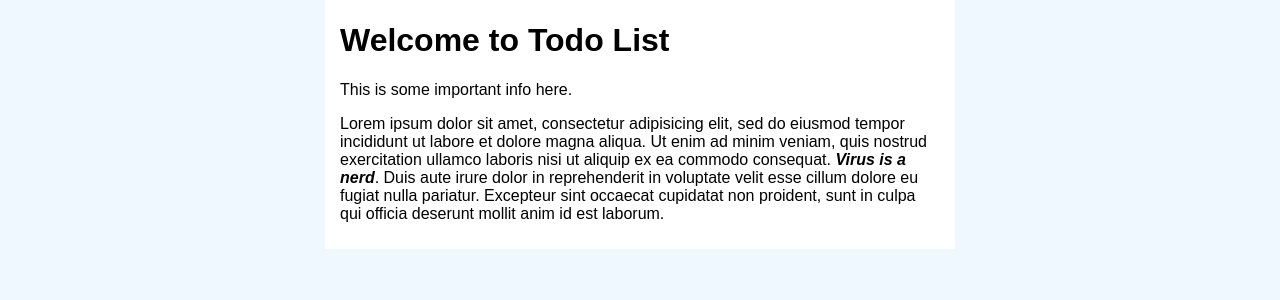
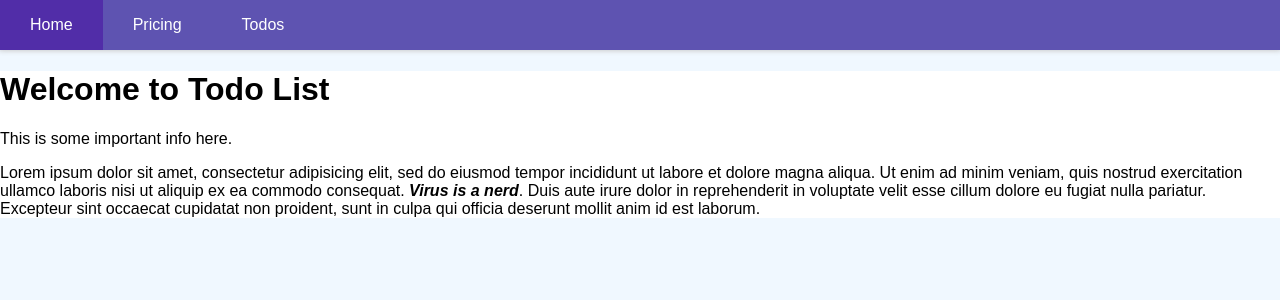
Before and after one commit to nick-hiebl/flask-todo-basic, a Flask app: page / in a window 1280 px wide. Shown: the top 300 px of the page. Run offline with Flask 2, Linux system fonts and the light colour scheme.

Commit message:
Added navbar back into generic layout

```diff
--- a/templates/layout.html
+++ b/templates/layout.html
@@ -7,8 +7,7 @@
         <link rel="stylesheet" href="https://fonts.googleapis.com/icon?family=Material+Icons">
     </head>
     <body>
-        <div class="container">
-            {% block body %}{% endblock %}
-        </div>
+        {% include 'includes/_navbar.html' %}
+        {% block body %}{% endblock %}
     </body>
 </html>
```
